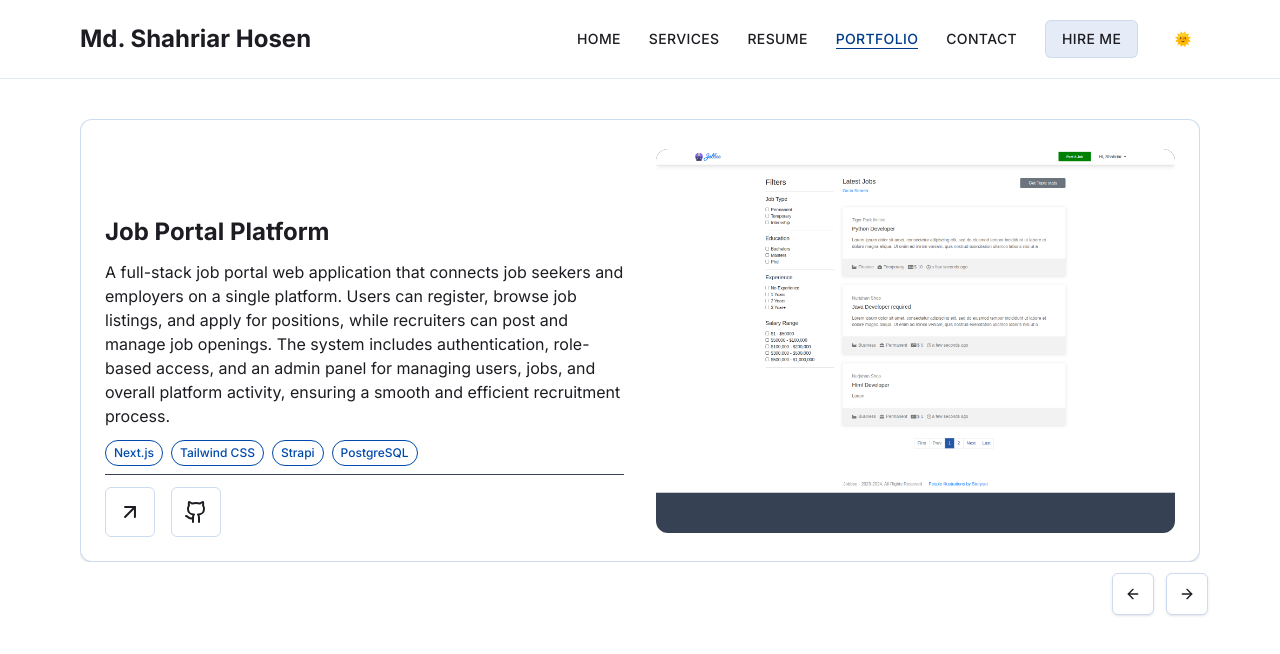
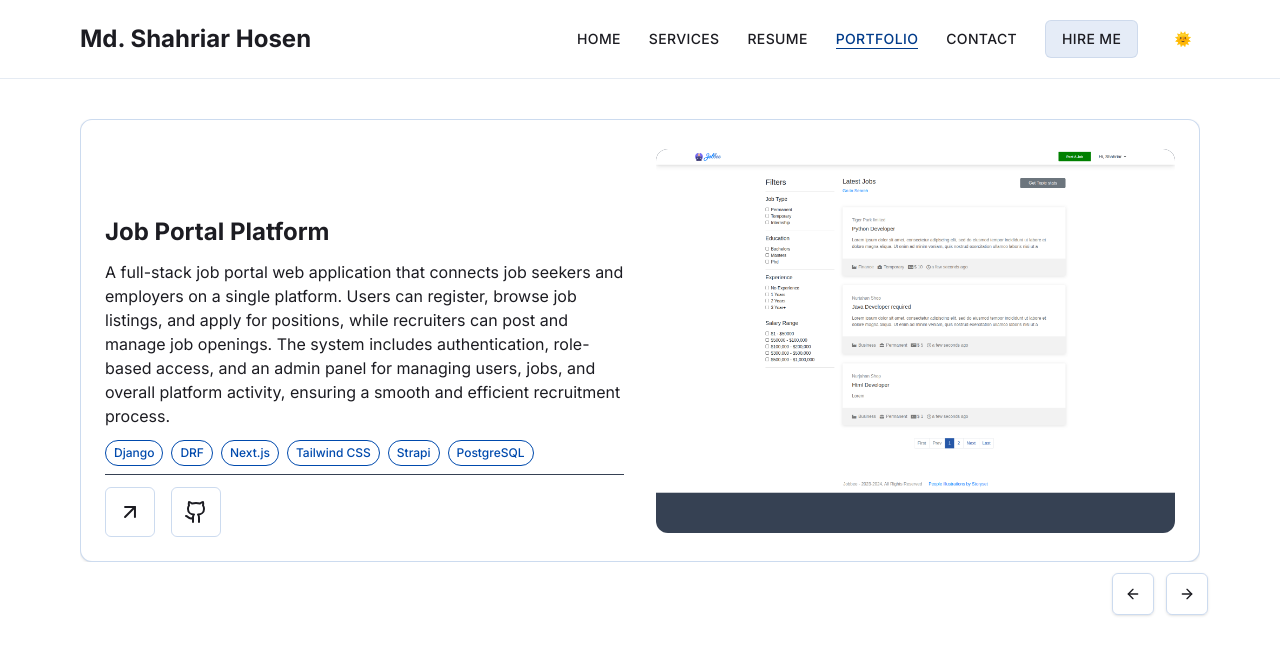
Before and after one commit to cseshahriar/portfolio-next, a Next.js app: page /work in a window 1280 px wide. Shown: the top 654 px of the page. Built offline with nearby package versions, Linux system fonts and the light colour scheme.

Commit message:
project technology update

```diff
--- a/constants/index.ts
+++ b/constants/index.ts
@@ -148,7 +148,7 @@ export const projects = [
         title: "E-commerce Platform",
         category: "Full Stack",
         description: "A production-ready full-stack e-commerce application built using Python, Django, and Django REST Framework (DRF), designed with scalability, performance, and real-world business requirements in mind. The system supports product variants, guest checkout, and direct checkout flows, closely mirroring modern e-commerce platforms",
-        stacks: ["Next.js", "Tailwind CSS", "Strapi", "PostgreSQL"],
+        stacks: ["Python", "Django", "DRF", "PostgreSQL"],
         image: projectOne,
         liveUrl: "https://github.com/cseshahriar/emart",
         githubUrl: "https://github.com/cseshahriar/emart"
@@ -158,7 +158,7 @@ export const projects = [
         title: "Job Portal Platform",
         category: "Full Stack",
         description: "A full-stack job portal web application that connects job seekers and employers on a single platform. Users can register, browse job listings, and apply for positions, while recruiters can post and manage job openings. The system includes authentication, role-based access, and an admin panel for managing users, jobs, and overall platform activity, ensuring a smooth and efficient recruitment process.",
-        stacks: ["Next.js", "Tailwind CSS", "Strapi", "PostgreSQL"],
+        stacks: ["Django", "DRF", "Next.js", "Tailwind CSS", "Strapi", "PostgreSQL"],
         image: projectTwo,
         liveUrl: "https://github.com/cseshahriar/jobs-portal",
         githubUrl: "https://github.com/cseshahriar/jobs-portal"
```
